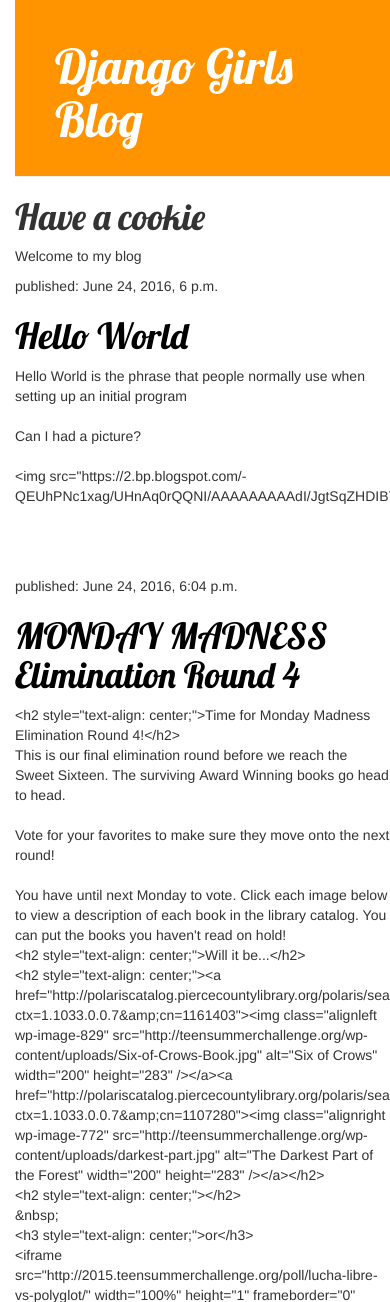
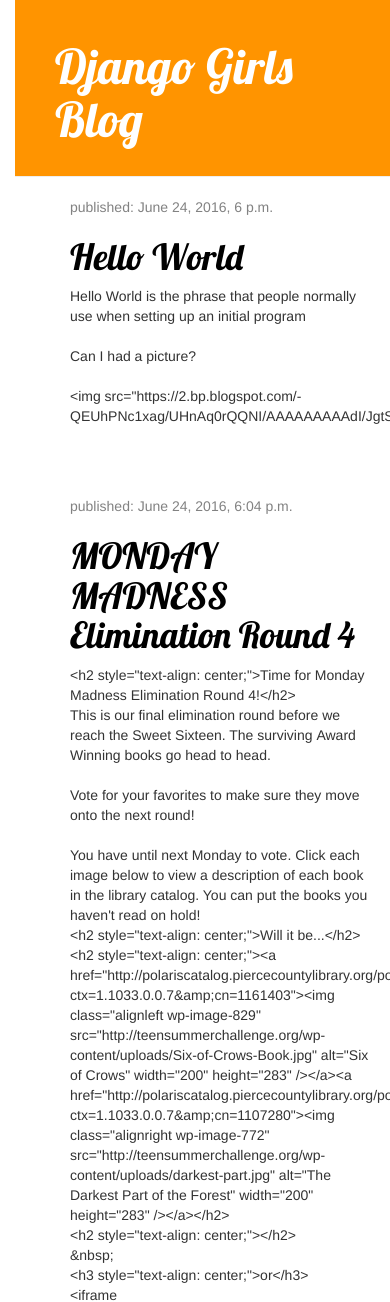
Before and after one commit to jschwarzwalder/DjangoGirls, a Django app: page / in a window 390 px wide; the page is wider, and only the part inside the window is pictured. Shown: the top 1302 px of that part. Run offline with Django 3.2, Linux system fonts and the light colour scheme; data comes from the database, SQL or seed files in the repository; some libraries are stand-ins or nearby versions.

Commit message:
Default Template from Django Girls

```diff
--- a/blog/templates/blog/post_list.html
+++ b/blog/templates/blog/post_list.html
@@ -15,20 +15,20 @@
 <div class="page-header">
     <h1><a href="/">Django Girls Blog</a></h1>
 </div>
-
-<h1>Have a cookie</h1>
-<p>Welcome to my blog</p>
-<div class="col-xs-12 ool-md-10 col-md-offset-1">
+<div class="content container">
+    <div class="row">
+        <div class="col-md-8">
             {% for post in posts %}
-	<div class="row">
                 <div class="post">
+                    <div class="date">
                         <p>published: {{ post.published_date }}</p>
+                    </div>
                     <h1><a href="">{{ post.title }}</a></h1>
                     <p>{{ post.text|linebreaksbr }}</p>
                 </div>
+            {% endfor %}
         </div>
-
-	{% endfor %}
+    </div>
 </div>
 </body>
 </html>
```
Lines whose indentation alone changed are shown as unchanged.
